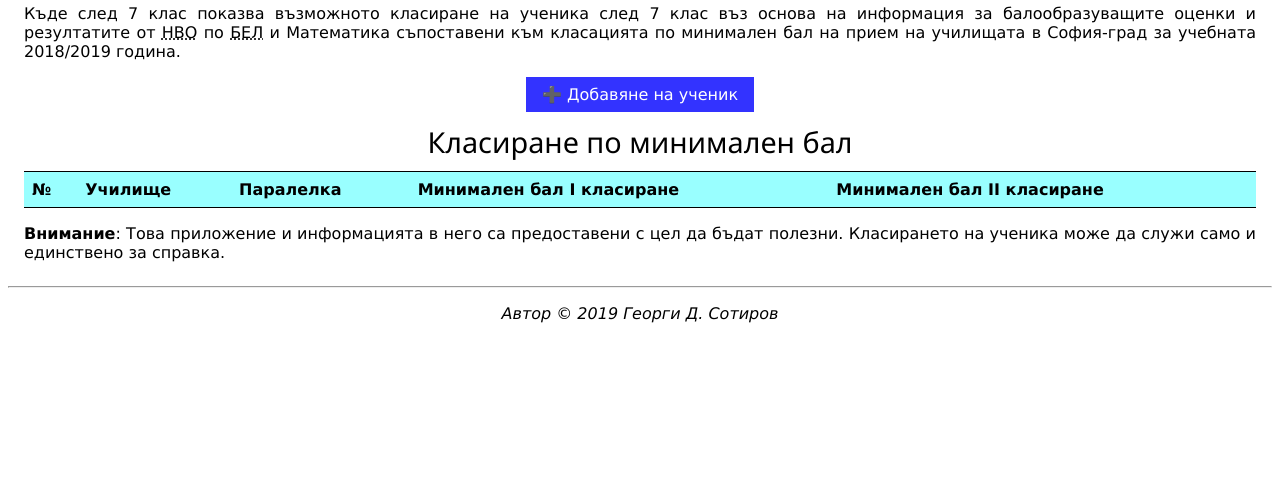
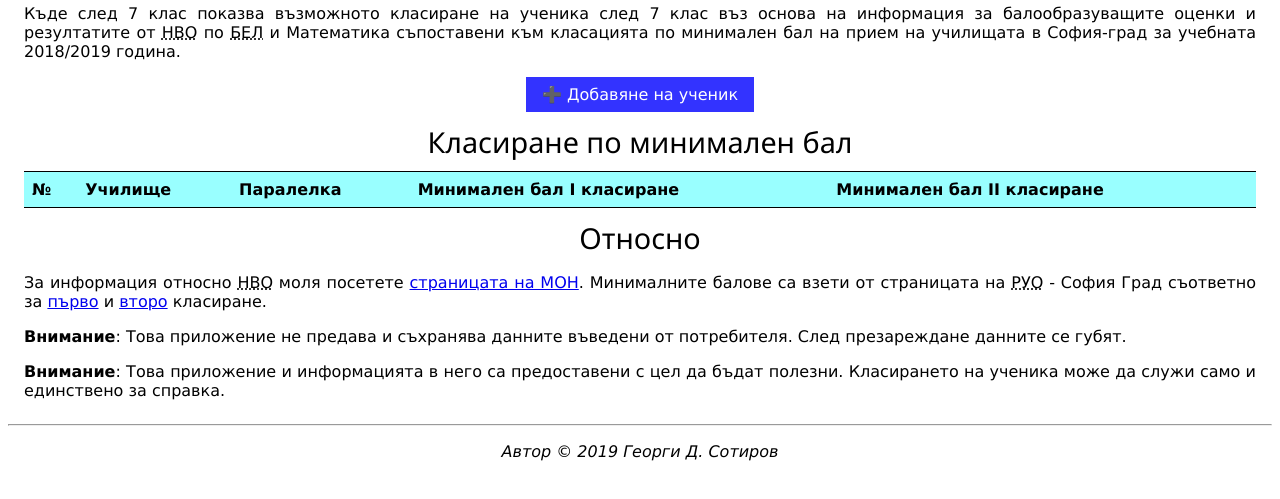
Before and after one commit to gdsotirov/7klas, a plain HTML site: page index.html in a window 1280 px wide. Shown: the part 87-586 px from the top of the page. Drawn offline with nearby package versions, Linux system fonts and the light colour scheme; no server answers.

Commit message:
Complement about section

```diff
--- a/index.html
+++ b/index.html
@@ -154,6 +154,16 @@ maxlength="64" size="32" placeholder="Име">
 
 <div class="row">
 <div class="col">
+<h2>Относно</h2>
+<p>За информация относно <abbr title="Национално Външно Оценяване">НВО</abbr>
+моля посетете <a href="https://www.mon.bg/bg/100149" target="_blank">страницата
+на МОН</a>. Минималните балове са взети от страницата на
+<abbr title="Регионално Управление на Образованието">РУО</abbr> - София Град
+съответно за <a href="http://ruo-sofia-grad.com/%D0%BF%D1%80%D0%B8%D0%B5%D0%BC/%D1%81%D0%BF%D1%80%D0%B0%D0%B2%D0%BA%D0%B0-%D0%B7%D0%B0-%D0%BC%D0%B8%D0%BD%D0%B8%D0%BC%D0%B0%D0%BB%D0%BD%D0%B8%D1%8F-%D0%B8-%D0%BC%D0%B0%D0%BA%D1%81%D0%B8%D0%BC%D0%B0%D0%BB%D0%BD%D0%B8%D1%8F-%D0%B1%D0%B0%D0%BB-%D0%BF%D0%BE-%D0%BF%D0%B0%D1%80%D0%B0%D0%BB%D0%B5%D0%BB%D0%BA%D0%B8-%D0%BA%D1%8A%D0%BC-%D0%B4%D0%B0%D1%82%D0%B0-03072018">първо</a>
+и <a href="http://ruo-sofia-grad.com/%D0%BF%D1%80%D0%B8%D0%B5%D0%BC/%D1%81%D0%BF%D1%80%D0%B0%D0%B2%D0%BA%D0%B0-%D0%B7%D0%B0-%D0%BC%D0%B8%D0%BD%D0%B8%D0%BC%D0%B0%D0%BB%D0%BD%D0%B8%D1%8F-%D0%B8-%D0%BC%D0%B0%D0%BA%D1%81%D0%B8%D0%BC%D0%B0%D0%BB%D0%BD%D0%B8%D1%8F-%D0%B1%D0%B0%D0%BB-%D0%BF%D0%BE-%D0%BF%D0%B0%D1%80%D0%B0%D0%BB%D0%B5%D0%BB%D0%BA%D0%B8-%D0%BA%D1%8A%D0%BC-%D0%B4%D0%B0%D1%82%D0%B0-12072018-%D0%B3">вторo</a>
+класиране.</p>
+<p><strong>Внимание</strong>: Това приложение не предава и съхранява данните
+въведени от потребителя. След презареждане данните се губят.</p>
 <p><strong>Внимание</strong>: Това приложение и информацията в него са
 предоставени с цел да бъдат полезни. Класирането на ученика може да служи
 само и единствено за справка.</p>
```
